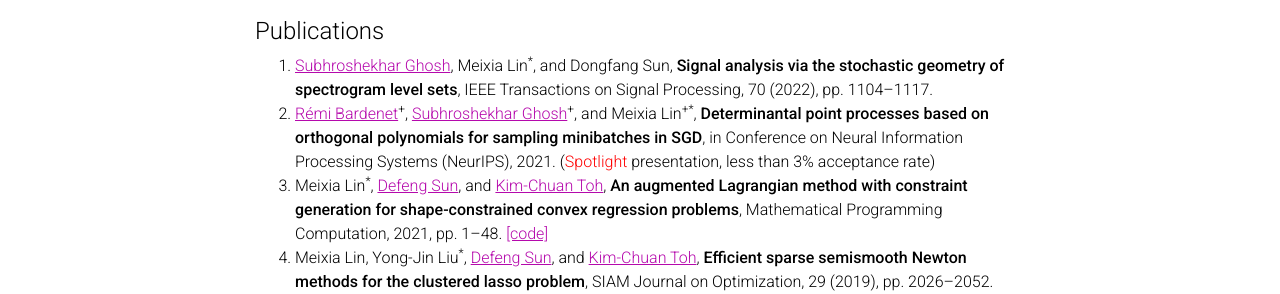
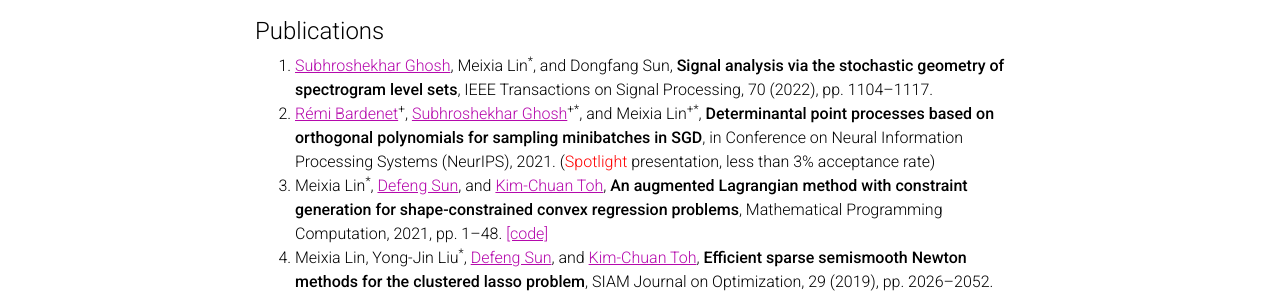
Before and after one commit to linmeixia/linmeixia.github.io, a Jekyll site: the page built from _pages/publications.md, in a window 1280 px wide. Shown: the part 356-650 px from the top of the page. Built offline with Jekyll 4.4.1, drawn with Linux system fonts in a browser that asks for light colours; nearby versions of some CDN libraries; comment, search, counter and statistics services are not loaded; a style sheet for code colours, icons or effects is not loaded.

Commit message:
Update publications.md

```diff
--- a/_pages/publications.md
+++ b/_pages/publications.md
@@ -18,6 +18,6 @@
 <h4>Publications</h4>
 
 1. <a href="https://subhro-ghosh.github.io/" style="text-decoration: underline;"> Subhroshekhar Ghosh</a>, Meixia Lin<sup>*</sup>, and Dongfang Sun, <strong>Signal analysis via the stochastic geometry of spectrogram level sets</strong>, IEEE Transactions on Signal Processing, 70 (2022), pp. 1104--1117.
-2. <a href="https://rbardenet.github.io/" style="text-decoration: underline;"> Rémi Bardenet</a><sup>+</sup>, <a href="https://subhro-ghosh.github.io/" style="text-decoration: underline;"> Subhroshekhar Ghosh</a><sup>+</sup>, and Meixia Lin<sup>+*</sup>, <strong>Determinantal point processes based on orthogonal polynomials for sampling minibatches in SGD</strong>, in Conference on Neural Information Processing Systems (NeurIPS), 2021. (<span style="color:red">Spotlight</span> presentation, less than 3% acceptance rate)
+2. <a href="https://rbardenet.github.io/" style="text-decoration: underline;"> Rémi Bardenet</a><sup>+</sup>, <a href="https://subhro-ghosh.github.io/" style="text-decoration: underline;"> Subhroshekhar Ghosh</a><sup>+*</sup>, and Meixia Lin<sup>+*</sup>, <strong>Determinantal point processes based on orthogonal polynomials for sampling minibatches in SGD</strong>, in Conference on Neural Information Processing Systems (NeurIPS), 2021. (<span style="color:red">Spotlight</span> presentation, less than 3% acceptance rate)
 3. Meixia Lin<sup>*</sup>, <a href="https://www.polyu.edu.hk/ama/profile/dfsun/" style="text-decoration: underline;"> Defeng Sun</a>, and <a href="https://blog.nus.edu.sg/mattohkc/" style="text-decoration: underline;"> Kim-Chuan Toh</a>, <strong>An augmented Lagrangian method with constraint generation for shape-constrained convex regression problems</strong>, Mathematical Programming Computation, 2021, pp. 1--48. <a href="https://doi.org/10.5281/zenodo.5543733" style="text-decoration: underline;">[code]</a>
 4. Meixia Lin, Yong-Jin Liu<sup>*</sup>, <a href="https://www.polyu.edu.hk/ama/profile/dfsun/" style="text-decoration: underline;"> Defeng Sun</a>, and <a href="https://blog.nus.edu.sg/mattohkc/" style="text-decoration: underline;"> Kim-Chuan Toh</a>, <strong>Efficient sparse semismooth Newton methods for the clustered lasso problem</strong>, SIAM Journal on Optimization, 29 (2019), pp. 2026--2052.
```
